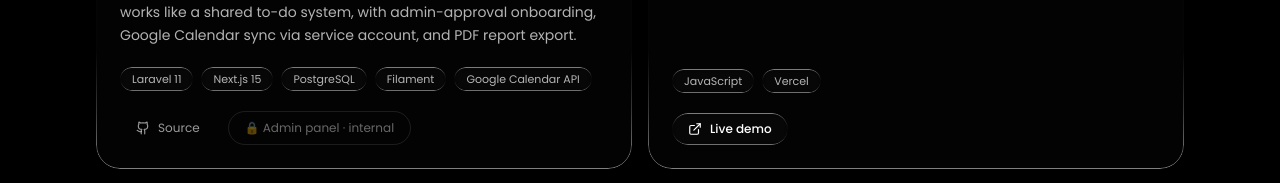
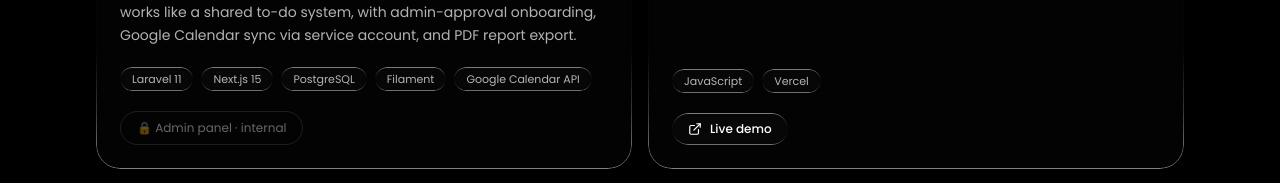
Before and after one commit to krittapastrycode/krittapas-polmanee-portfolio, a Next.js app: page / in a window 1280 px wide. Shown: the part 1753-1936 px from the top of the page. Built offline with nearby package versions, Linux system fonts and the light colour scheme.

Commit message:
chore: remove public repo link from Military Task Manager

```diff
--- a/src/app/page.tsx
+++ b/src/app/page.tsx
@@ -80,7 +80,6 @@ const PROJECTS: Project[] = [
     description:
       "A collaborative project built with friends to a given spec — a role-based task and mission manager (admin / commander / user) that works like a shared to-do system, with admin-approval onboarding, Google Calendar sync via service account, and PDF report export.",
     stack: ["Laravel 11", "Next.js 15", "PostgreSQL", "Filament", "Google Calendar API"],
-    repo: "https://github.com/krittapastrycode/military-task-manager-backend",
     adminPanel: true,
     icon: <Database className="h-5 w-5" />,
   },
```
